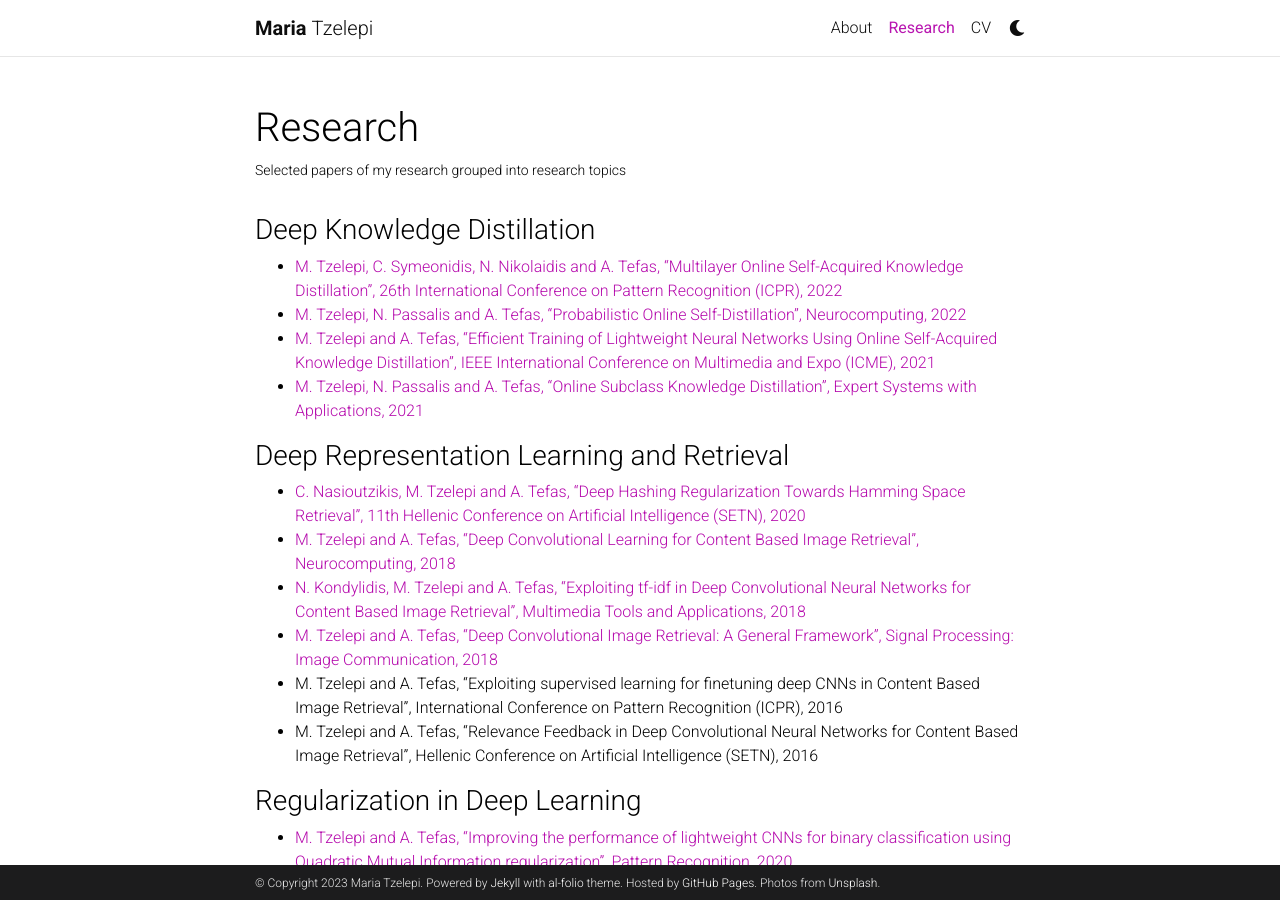
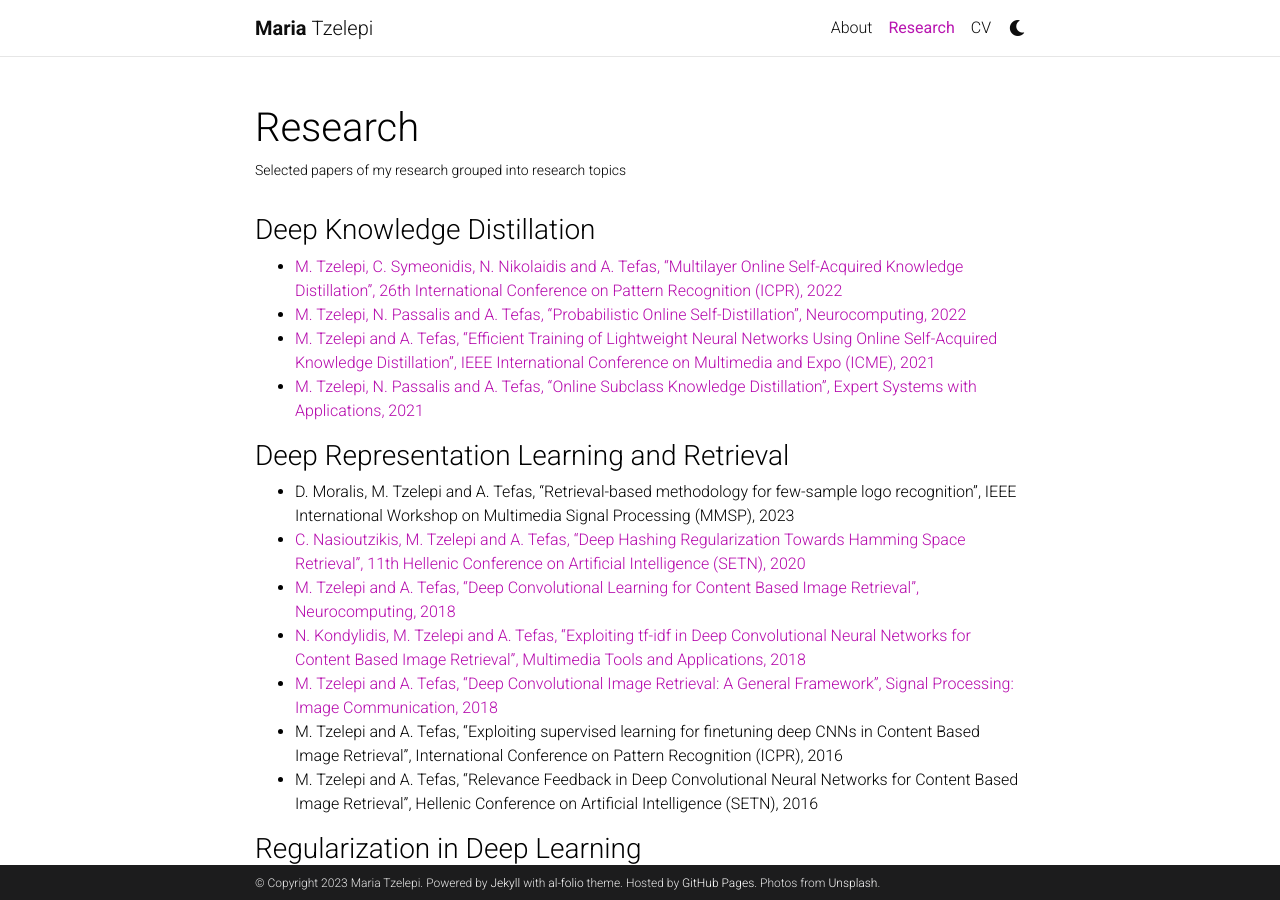
Before and after one commit to mtzelepi/mtzelepi.github.io, a Jekyll site: the page built from _pages/research.md, in a window 1280 px wide and 900 px high. Built offline with Jekyll 4.4.1, drawn with Linux system fonts in a browser that asks for light colours; comment, search, counter and statistics services are not loaded; a style sheet for code colours, icons or effects is not loaded.

Commit message:
Update research.md

```diff
--- a/_pages/research.md
+++ b/_pages/research.md
@@ -15,6 +15,7 @@ nav: true
 
 
 ### Deep Representation Learning and Retrieval
+- D. Moralis, M. Tzelepi and A. Tefas, “Retrieval-based methodology for few-sample logo recognition”, IEEE International Workshop on Multimedia Signal Processing (MMSP), 2023
 - <a href="https://cidl.csd.auth.gr/resources/conference_pdfs//E.233.pdf">C. Nasioutzikis, M. Tzelepi and A. Tefas, "Deep Hashing Regularization Towards Hamming Space Retrieval", 11th Hellenic Conference on Artificial Intelligence (SETN), 2020</a>
 - <a href="https://cidl.csd.auth.gr/resources/journal_pdfs//Deep%20Convolutional%20Learning.pdf">M. Tzelepi and A. Tefas, "Deep Convolutional Learning for Content Based Image Retrieval", Neurocomputing, 2018</a>
 - <a href="https://cidl.csd.auth.gr/resources/journal_pdfs//Exploiting%20tfidf%20Networks%20for%20Content%20Based%20Image%20Retrieval.pdf">N. Kondylidis, M. Tzelepi and A. Tefas, "Exploiting tf-idf in Deep Convolutional Neural Networks for Content Based Image Retrieval", Multimedia Tools and Applications, 2018</a>
```
